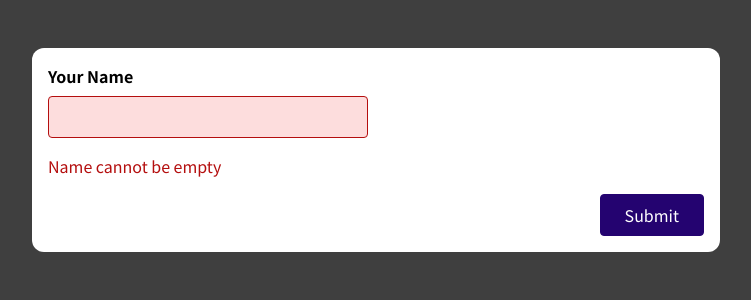
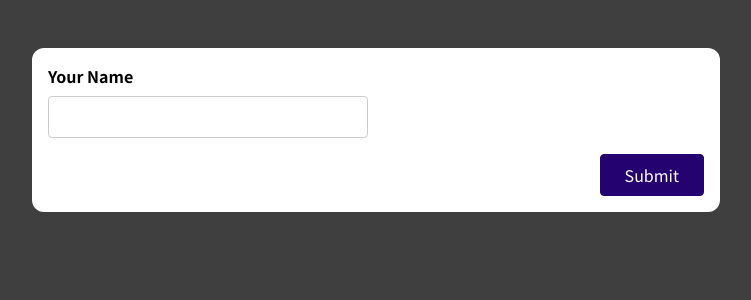
Before and after one commit to dnlstronge/ReactForms, a React (Create React App) app: page / in a window 1280 px wide. Shown: the top 300 px of the page, without its empty margins (264-1015 px from the left). Built offline with nearby package versions, Linux system fonts and the light colour scheme.

Commit message:
[x] - add validation

```diff
--- a/src/components/SimpleInput.js
+++ b/src/components/SimpleInput.js
@@ -8,18 +8,22 @@ const SimpleInput = (props) => {
 
   const handleEnteredName = (e) => {
     setEnteredName(e.target.value);
+
   };
   const handleFormSubmit = (e) => {
     e.preventDefault();
     if (enteredName.trim() === "") {
       setIsValid(false);
+      setEnteredNameTouched(true)
       return;
-    } else {
     }
+
     setIsValid(true);
     console.log(enteredName);
-    console.log(nameInput.current.value);
+   // console.log(nameInput.current.value);
     setEnteredName("");
+    setEnteredNameTouched(true)
+
   };
 
   useEffect(() => {
@@ -27,8 +31,9 @@ const SimpleInput = (props) => {
       console.log("Valid input detetected");
     }
   }, [isValid]);
+  const nameIsValid = !isValid && enteredNameTouched
+  const nameValid = nameIsValid ? "form-control invalid" : " form-control";
 
-  const nameValid = isValid ? "form-control" : " form-control invalid";
   return (
     <form onSubmit={handleFormSubmit}>
       <div className={nameValid}>
@@ -40,7 +45,7 @@ const SimpleInput = (props) => {
           type="text"
           id="name"
         />
-        {!isValid && <p className="error-text">Name cannot be empty</p>}
+        {nameIsValid && <p className="error-text">Name cannot be empty</p>}
       </div>
       <div className="form-actions">
         <button>Submit</button>
```
